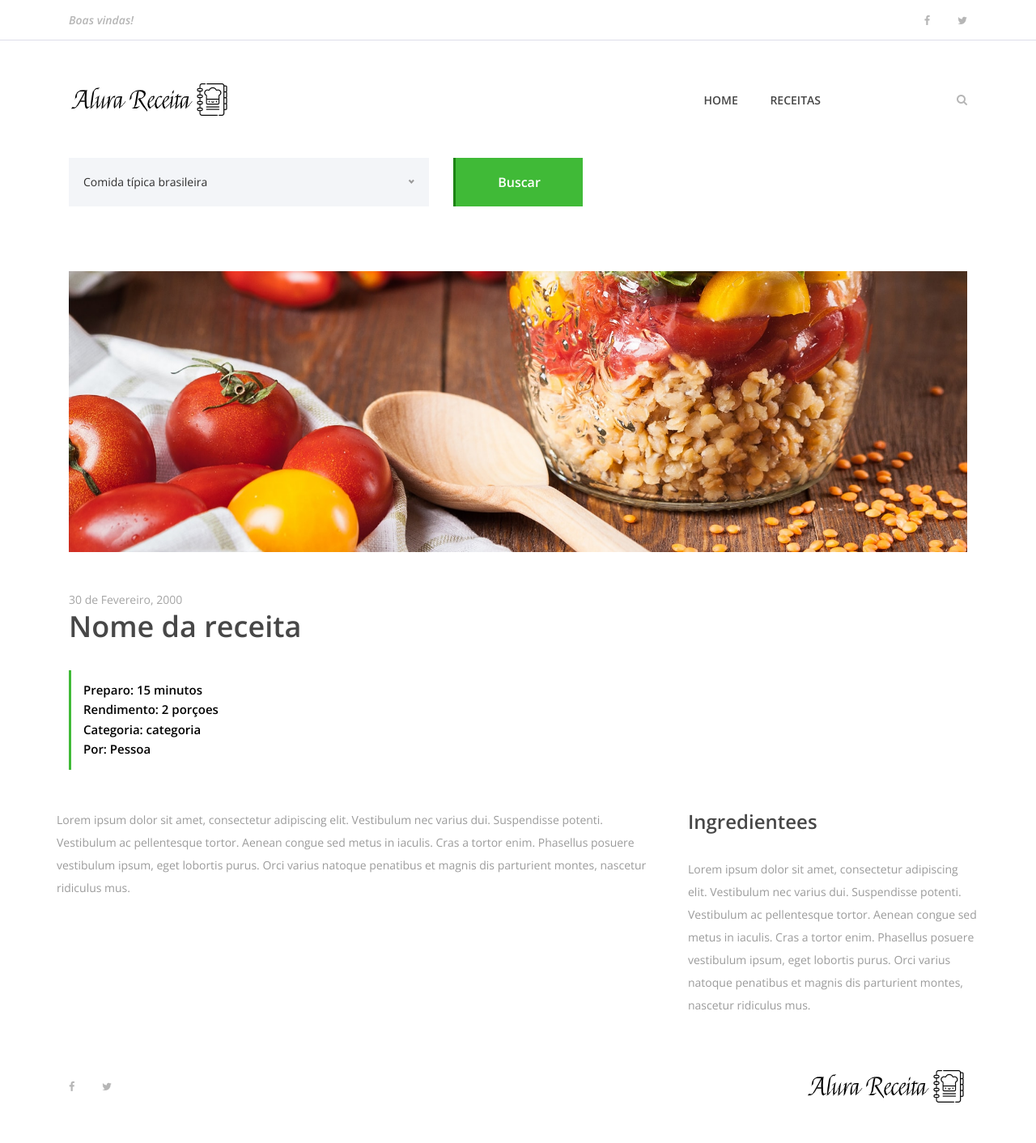
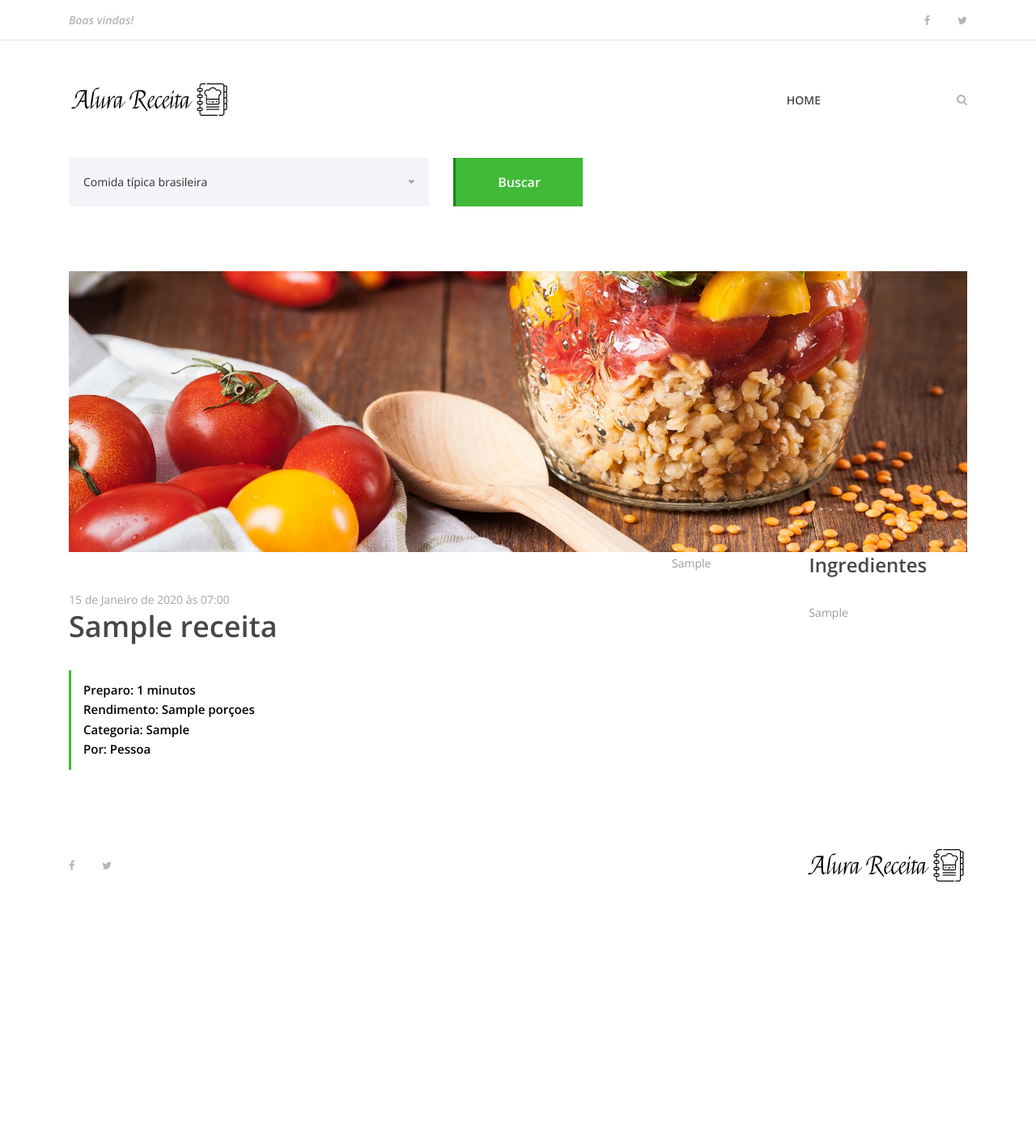
Before and after one commit to GilmarDeJesusSantana/django, a Django app: template receitas_app/templates/receita.html in a window 1280 px wide. Shown: the whole page at 81% size. After the commit the page ends 1089 px from the top, so only its background shows below. Run offline with Django 4.2, Linux system fonts and the light colour scheme; the template is opened without the code that fills it: values that come from a table or form of the project are taken from there, others are empty; tables that the repository leaves empty hold one stand-in row (values such as "Sample post"); some libraries are stand-ins or nearby versions.

Commit message:
Exibindo as receitas na pagina de receitas.
Alterado a rota para buscar o id da receita.
Implentado a capitura dos dados pela view.
Ajustado as pagingas para exibir as receitas.Alterado a url para

Please enter the commit message for your changes. Lines starting

```diff
--- a/receitas_app/templates/index.html
+++ b/receitas_app/templates/index.html
@@ -38,7 +38,7 @@
                     <div class="single-best-receipe-area mb-30">
                         <img src="{% static 'img/bg-img/foto_receita.png' %}" alt="">
                         <div class="receipe-content">
-                            <a href="{% url 'receita' %}">
+                            <a href="{% url 'receita' receita.id %}">
                                 <h5>{{receita.nome_receita}}</h5>
                             </a>
                         </div>
--- a/receitas_app/templates/partials/menu.html
+++ b/receitas_app/templates/partials/menu.html
@@ -57,7 +57,6 @@
                         <div class="classynav">
                             <ul>
                                 <li><a href="{% url 'index' %}">Home</a></li>
-                                <li><a href="{% url 'receita' %}">Receitas</a></li>
                             </ul>
 
                             <!-- Formulario de busca -->
--- a/receitas_app/templates/receita.html
+++ b/receitas_app/templates/receita.html
@@ -65,12 +65,12 @@
                 <div class="row">
                     <div class="col-12 col-md-8">
                         <div class="receipe-headline my-5">
-                            <span>30 de Fevereiro, 2000</span>
-                            <h2>Nome da receita</h2>
+                            <span>{{ receita.date_receita }}</span>
+                            <h2>{{ receita.nome_receita }}</h2>
                             <div class="receipe-duration">
-                                <h6>Preparo: 15 minutos</h6>
-                                <h6>Rendimento: 2 porçoes</h6>
-                                <h6>Categoria: categoria</h6>
+                                <h6>Preparo: {{ receita.tempo_preparo }} minutos</h6>
+                                <h6>Rendimento: {{ receita.rendimento }} porçoes</h6>
+                                <h6>Categoria: {{ receita.categoria }}</h6>
                                 <h6>Por: Pessoa</h6>
                             </div>
                         </div>
@@ -80,16 +80,16 @@
                     <div class="col-12 col-lg-8">
                         <!-- Single Preparation Step -->
                         <div class="single-preparation-step d-flex">
-                            <p>Lorem ipsum dolor sit amet, consectetur adipiscing elit. Vestibulum nec varius dui. Suspendisse potenti. Vestibulum ac pellentesque tortor. Aenean congue sed metus in iaculis. Cras a tortor enim. Phasellus posuere vestibulum ipsum, eget lobortis purus. Orci varius natoque penatibus et magnis dis parturient montes, nascetur ridiculus mus. </p>
+                            <p>{{ receita.modo_preparo }} </p>
                         </div>
                     </div>
 
                     <!-- Ingredientes -->
                     <div class="col-12 col-lg-4">
                         <div class="ingredients">
-                            <h4>Ingredientees</h4>
+                            <h4>Ingredientes</h4>
                             <div class="ingredients">
-                                <p>Lorem ipsum dolor sit amet, consectetur adipiscing elit. Vestibulum nec varius dui. Suspendisse potenti. Vestibulum ac pellentesque tortor. Aenean congue sed metus in iaculis. Cras a tortor enim. Phasellus posuere vestibulum ipsum, eget lobortis purus. Orci varius natoque penatibus et magnis dis parturient montes, nascetur ridiculus mus. </p>
+                                <p>{{ receita.ingredientes }} </p>
                             </div>
                         </div>
                     </div>
--- a/receitas_app/urls.py
+++ b/receitas_app/urls.py
@@ -4,6 +4,6 @@
 
 urlpatterns = [
     path('', views.index, name='index'),
-    path('receita', views.receita, name='receita')
+    path('<int:receita_id>', views.receita, name='receita')
 
 ]
```
Also changed, not shown: receitas_app/views.py (+7 -4 lines).
